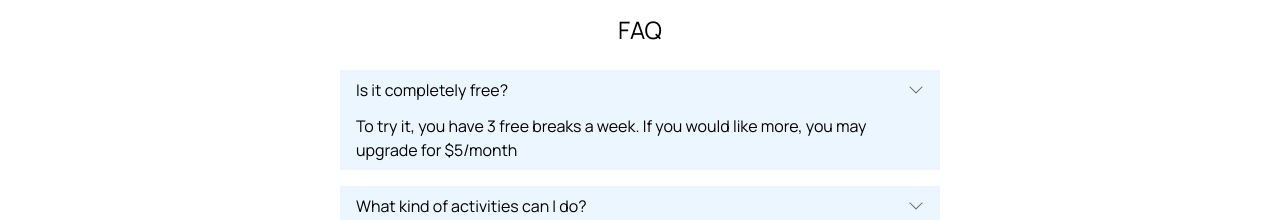
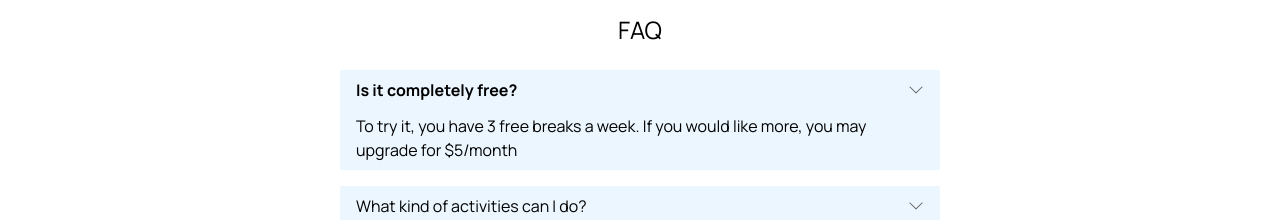
Before and after one commit to Break-Buddy/Break-Buddy-React, a React (Vite) app: page / in a window 1280 px wide. Both pictures are taken after a click on the element 916 px from the left and 1775 px from the top of the page. Shown: the part 1685-1905 px from the top of the page. Built offline with nearby package versions, Linux system fonts and the light colour scheme; the HTML template or start-up script is replaced by a standard one.

Commit message:
Changed the Question font to bold when its expanded

```diff
--- a/src/components/FAQ.jsx
+++ b/src/components/FAQ.jsx
@@ -51,14 +51,18 @@ function FAQ() {
         <h2>FAQ</h2>
         <div className="flex flex-col gap-4">
           {questions.map((question, index) => (
-            <div
-              key={index}
-              className="flex flex-col w-[330px] md:w-[600px] px-4 py-2 relative gap-3 bg-[#EBF6FF]"
-            >
+                <div
+                key={index}
+                className={`flex flex-col w-[330px] md:w-[600px] px-4 py-2 relative gap-3 bg-[#EBF6FF] ${
+                  expandedQuestions.includes(index) ? 'font-bold' : ''
+                }`}
+              >
               <h3>{question.question}</h3>
-              {expandedQuestions.includes(index) && <h3>{question.answer}</h3>}
+              {expandedQuestions.includes(index) && <h3 className="font-normal">{question.answer}</h3>}
               <div
-                onClick={() => handleClick(index)}
+                onClick={() => {
+                  handleClick(index);
+                }}
                 className="cursor-pointer absolute right-4 top-3"
               >
                 <ExpandIcon />
```
